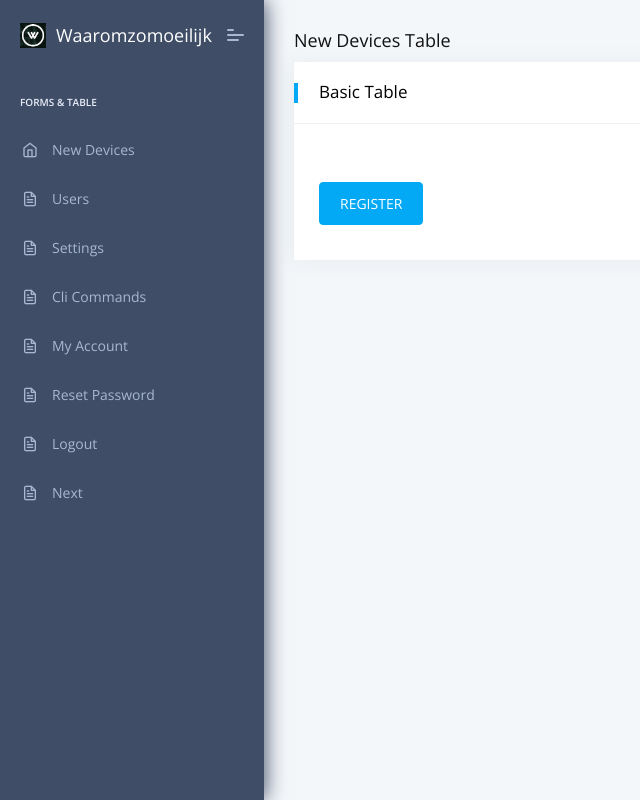
After one commit to muzammalrahim/pi, a Django app: template pidjango/xx/templates/xnewrpi_new.html in a window 1280 px wide. The commit adds this page. Shown: the whole page, without its empty margins (0-640 px from the left). Run offline with Django 3.2, Linux system fonts and the light colour scheme; the template is opened without the code that fills it: most values are stand-ins (such as "Sample title", 1, 10 or a date in 2020); some libraries are stand-ins or nearby versions.

```diff
--- a/pidjango/xx/templates/includes/sidebar.html
+++ b/pidjango/xx/templates/includes/sidebar.html
@@ -78,7 +78,7 @@
                     </li>
                     <li data-username="form elements advance componant validation masking wizard picker select"
                         class="nav-item {% if 'ui-forms' in segment %} active {% endif %}">
-                        <a href="{% url 'newrpi' %}" class="nav-link "><span class="pcoded-micon"><i
+                        <a href="{% url 'xnewrpi' %}" class="nav-link "><span class="pcoded-micon"><i
                                 class="feather icon-home"></i></span><span
                                 class="pcoded-mtext">New Devices</span></a>
                     </li>
--- /dev/null
+++ b/pidjango/xx/templates/xnewrpi_new.html
@@ -0,0 +1,72 @@
+{% extends "home.html" %}
+
+{% block title %} UI Tables {% endblock %}
+
+<!-- Specific CSS goes HERE -->
+{% block stylesheets %}{% endblock stylesheets %}
+
+{% block content %}
+
+<div class="pcoded-content">
+    <div class="pcoded-inner-content">
+        <!-- [ breadcrumb ] start -->
+        <div class="page-header">
+            <div class="page-block">
+                <div class="row align-items-center">
+                    <div class="col-md-12">
+                        <div class="page-header-title">
+                            <h5 class="m-b-10">New Devices Table</h5>
+                        </div>
+                    </div>
+                </div>
+            </div>
+        </div>
+        <!-- [ breadcrumb ] end -->
+        <div class="main-body">
+            <div class="page-wrapper">
+                <!-- [ Main Content ] start -->
+                <div class="row">
+                    <!-- [ basic-table ] start -->
+                    <div class="col-xl-12">
+                        <div class="card">
+                            <div class="card-header">
+                                <h5>Basic Table </h5>
+                            </div>
+                            <div class="card-block table-border-style pt-0">
+                                <div class="table-responsive">
+                                    <form action="xnewrpi" method="post">{% csrf_token %}
+                                        <table width=50%>
+                                            <tr><!--td width=33%><td width=33% -->
+                                                {% if errorr != '' %}
+                                                <div class="mb-3">
+                                                    <label for="exampleInputEmail1" class="form-label"
+                                                           style="color: red;">{{ error }}</label>
+                                                </div>
+                                                {% endif %}
+
+                                                <table width=100%>
+                                                    <form action="/xx/myaccount" method="post">
+                                                        <input type=hidden name=userid value="{{ userid }}">
+                                                        {{ form }}
+                                                        <br>
+                                                        <button type="submit" class="btn btn-primary">REGISTER</button>
+                                                    </form>
+                                                </table>
+
+                                        </table>
+                                    </form>
+                                </div>
+                            </div>
+                        </div>
+                    </div>
+                </div>
+                <!-- [ Main Content ] end -->
+            </div>
+        </div>
+    </div>
+</div>
+
+{% endblock content %}
+
+<!-- Specific Page JS goes HERE  -->
+{% block javascripts %}{% endblock javascripts %}
--- a/pidjango/xx/views.py
+++ b/pidjango/xx/views.py
@@ -795,7 +795,7 @@ def xnewrpi(request):
                 #			form = XnewRpiForm(data=request.POST)
                 context['message'] = 'Check entered data'
                 context['form'] = XnewRpiForm(request.POST)
-        return render(request, 'xnewrpi.html', context)
+        return render(request, 'xnewrpi_new.html', context)
 
 
 def xrpis(request):
```
Also changed, not shown: pidjango/xx/templates/iframe.html (+5 -4 lines).
